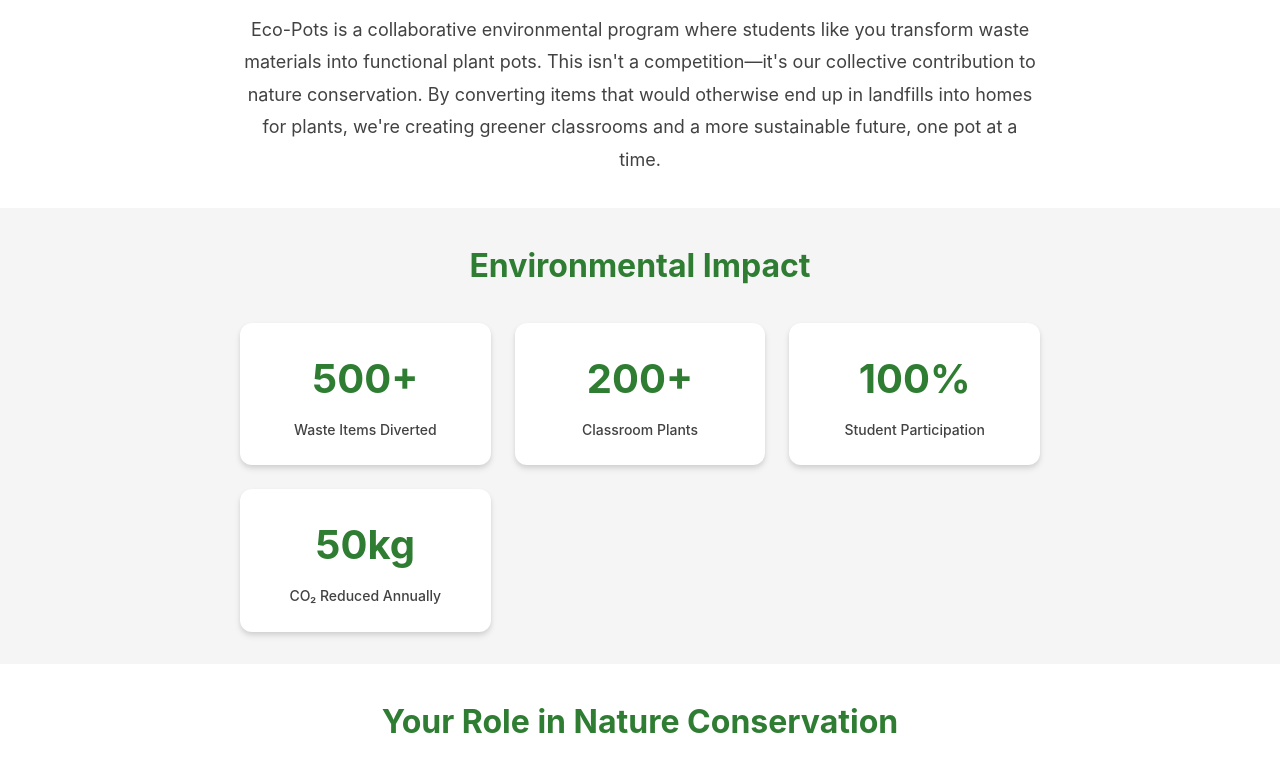
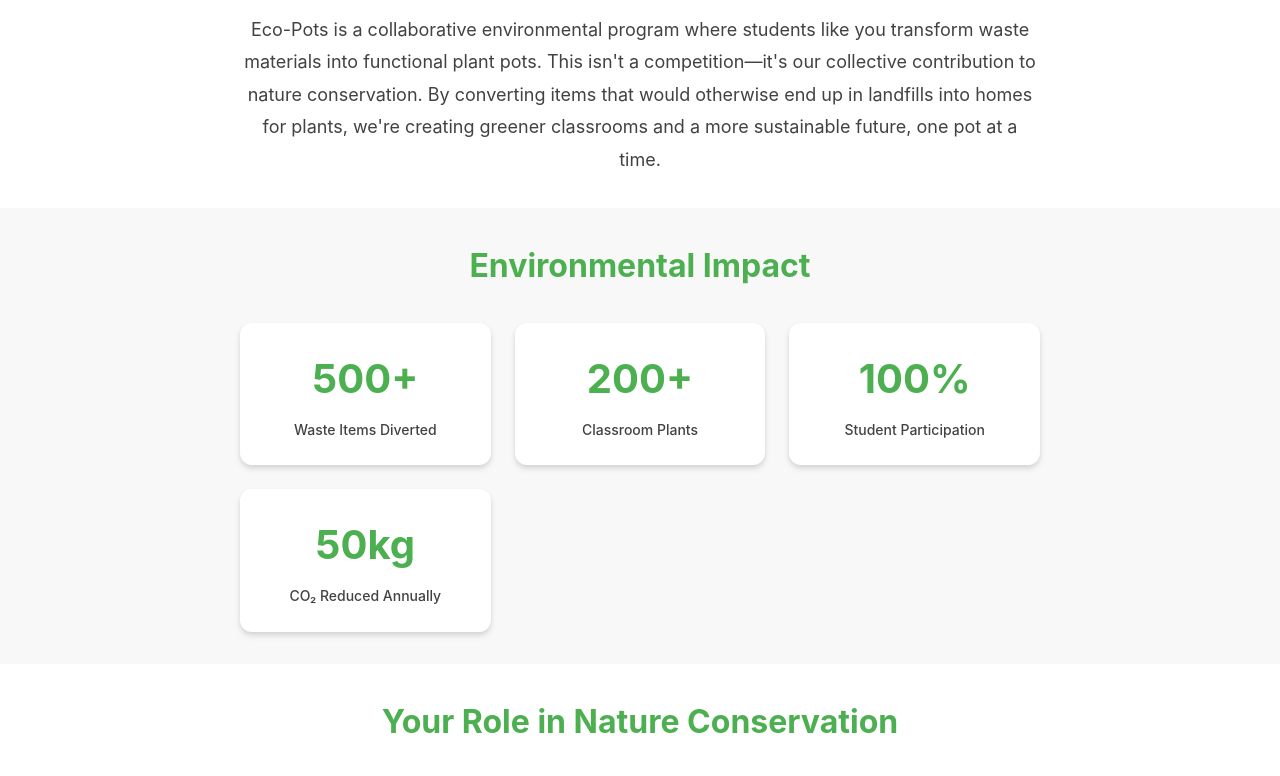
Before and after one commit to Yogesh031404/pot, a website: page index.html in a window 1280 px wide. Shown: the part 623-1399 px from the top of the page. Drawn offline with Linux system fonts and the light colour scheme; no server answers.

Commit message:
Auto-commit: Agent tool execution

```diff
--- a/css/style.css
+++ b/css/style.css
@@ -7,29 +7,31 @@
 
 /* CSS Custom Properties (Variables) */
 :root {
-    /* Colors - Nature themed palette */
-    --primary-green: #2E7D32;
-    --light-green: #4CAF50;
-    --dark-green: #1B5E20;
+    /* Colors - Green theme with light colors */
+    --primary-green: #4CAF50;
+    --light-green: #66BB6A;
+    --dark-green: #388E3C;
     --accent-green: #81C784;
+    --pale-green: #E8F5E9;
+    --very-light-green: #F1F8E9;
 
-    /* Earth tones */
-    --earth-brown: #8D6E63;
-    --light-brown: #A1887F;
-    --dark-brown: #5D4037;
+    /* Light background colors */
+    --light-bg: #FAFAFA;
+    --light-secondary: #F5F5F5;
+    --light-accent: #E3F2FD;
 
-    /* Neutral colors */
+    /* Neutral colors - light variants */
     --white: #FFFFFF;
-    --light-gray: #F5F5F5;
+    --light-gray: #F8F8F8;
     --medium-gray: #E0E0E0;
     --dark-gray: #424242;
     --black: #212121;
 
-    /* Status colors */
-    --success: #4CAF50;
-    --error: #F44336;
-    --warning: #FF9800;
-    --info: #2196F3;
+    /* Status colors - softer variants */
+    --success: #66BB6A;
+    --error: #EF5350;
+    --warning: #FFA726;
+    --info: #42A5F5;
 
     /* Typography */
     --font-family-base: -apple-system, BlinkMacSystemFont, 'Segoe UI', Roboto, Oxygen, Ubuntu, Cantarell, sans-serif;
```
